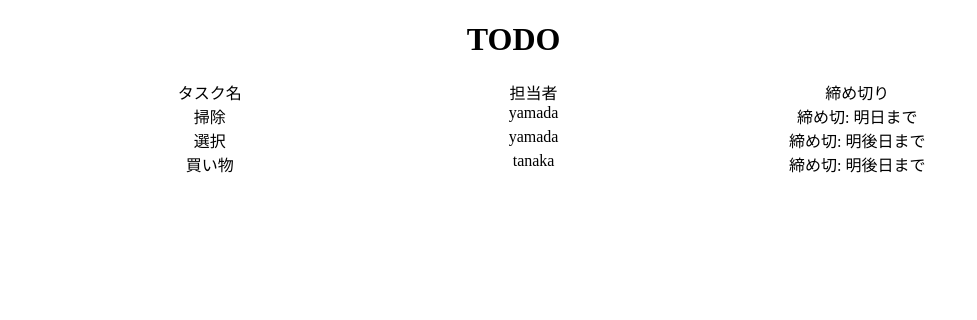
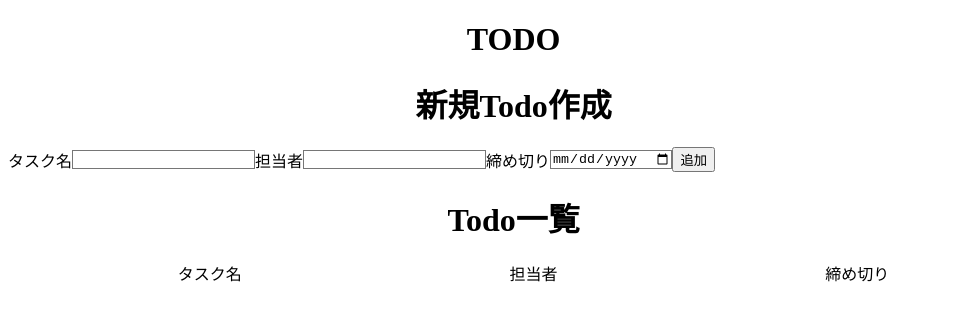
Before and after one commit to Atsushi-iwaguchi/ReactPractice, a React app: page / in a window 1280 px wide. Shown: the top 320 px of the page, without its empty margins (0-977 px from the left). Built offline with nearby package versions, Linux system fonts and the light colour scheme.

Commit message:
ステート管理

```diff
--- a/src/js/App.tsx
+++ b/src/js/App.tsx
@@ -1,12 +1,31 @@
-import React from "react";
-import { TodoList } from "./components/TodoList";
-import { Heading } from "./components/Heading";
+import { TodoList } from "./components/todo/TodoList";
+import { Heading } from "./components/parts/Heading";
+import { useState } from "react";
+import { TextField } from "./components/parts/TextField";
+import { NewTodoForm } from "./components/todo/NewTodoForm";
+
+export type Todo = {
+  id: number;
+  task: string;
+  person: string;
+  deadline: string;
+};
 
 export const App = () => {
+  const [todoList, setTodoList] = useState<Todo[]>([]);
+
   return (
     <main className="w-4/5 my-0 text-center">
       <Heading level="h1">TODO</Heading>
-      <TodoList/>
+      <div className="mt-8">
+        <Heading level="h2">新規Todo作成</Heading>
+        <NewTodoForm setTodoList={setTodoList} />
+      </div>
+
+      <div className="mt-8">
+        <Heading level="h3">Todo一覧</Heading>
+        <TodoList todoList={todoList} />
+      </div>
     </main>
   );
 };
--- /dev/null
+++ b/src/js/components/parts/TextField.tsx
@@ -0,0 +1,22 @@
+type Props = {
+    id: string;
+    label: string;
+    value: string;
+    onChange: (value: string) => void;
+    type: "text" | "date";
+}
+
+export const TextField = ({id, label, value, onChange, type}: Props) => {
+  return (
+    <div className="flex gap-1 items-center">
+      <label htmlFor={id}>{label}</label>
+      <input
+        id={id}
+        type={type}
+        value={value}
+        onChange={(e) => onChange(e.target.value)}
+        className="border rounded p-1"
+      />
+    </div>
+  );
+};
--- /dev/null
+++ b/src/js/components/todo/NewTodoForm.tsx
@@ -0,0 +1,57 @@
+import { useState } from "react";
+import { TextField } from "../parts/TextField";
+import { Todo } from "../../App";
+
+type Props = {
+  setTodoList: React.Dispatch<React.SetStateAction<Todo[]>>;
+}
+
+export const NewTodoForm = ({setTodoList}: Props) => {
+  const [newTask, setNewTask] = useState<string>("");
+  const [newPerson, setNewPerson] = useState<string>("");
+  const [newDeadline, setNewDeadline] = useState<string>("");
+  const addNewTodo = () => {
+      setTodoList((prev) => [
+        ...prev,
+        {
+          id: Date.now(),
+          task: newTask,
+          person: newPerson,
+          deadline: newDeadline,
+        },
+      ]);
+
+      setNewTask("");
+      setNewPerson("");
+      setNewDeadline("");
+    };
+
+  return (
+    <div className="flex width-16">
+      <TextField
+        id="newTask"
+        label="タスク名"
+        type="text"
+        value={newTask}
+        onChange={setNewTask}
+      />
+      <TextField
+        id="newPerson"
+        label="担当者"
+        type="text"
+        value={newPerson}
+        onChange={setNewPerson}
+      />
+      <TextField
+        id="newDeadline"
+        label="締め切り"
+        type="date"
+        value={newDeadline}
+        onChange={setNewDeadline}
+      />
+      <button className="bg-red-100" onClick={addNewTodo}>
+        追加
+      </button>
+    </div>
+  );
+};
--- a/src/js/components/TodoList.tsx
+++ b/src/js/components/todo/TodoList.tsx
@@ -1,20 +1,19 @@
 import React from "react";
 import { TodoItem } from "./TodoItem";
+import { Todo } from "../../App";
 
-export const TodoList: React.FC = () => {
-  const todos = [
-    { id: 123, task: "掃除", person: "yamada", deadline: "明日まで" },
-    { id: 124, task: "選択", person: "yamada", deadline: "明後日まで" },
-    { id: 125, task: "買い物", person: "tanaka", deadline: "明後日まで" },
-  ];
+type Props = {
+  todoList: Todo[];
+};
+export const TodoList = ({ todoList }: Props) => {
   return (
-    <ul className="mt-4 ml-4 bg-emerald-100 p-4 rounded ">
+    <ul className="bg-emerald-100 p-4 rounded ">
       <li className="grid grid-cols-3">
         <div>タスク名</div>
         <div>担当者</div>
         <div>締め切り</div>
       </li>
-      {todos.map((todo, index) => (
+      {todoList.map((todo, index) => (
         <TodoItem
           key={todo.id}
           task={todo.task}
--- a/src/js/index.tsx
+++ b/src/js/index.tsx
@@ -1,6 +1,6 @@
 import React from "react";
 import { createRoot } from "react-dom/client";
-import { TodoList } from "./components/TodoList";
+import { TodoList } from "./components/todo/TodoList";
 import "../css/main.css";
 import { App } from "./App";
 
```
Also changed, not shown: src/js/components/todo/TodoItem.tsx (renamed from src/js/components/TodoItem.tsx, +3 -4 lines), src/js/components/parts/Heading.tsx (renamed from src/js/components/Heading.tsx).
